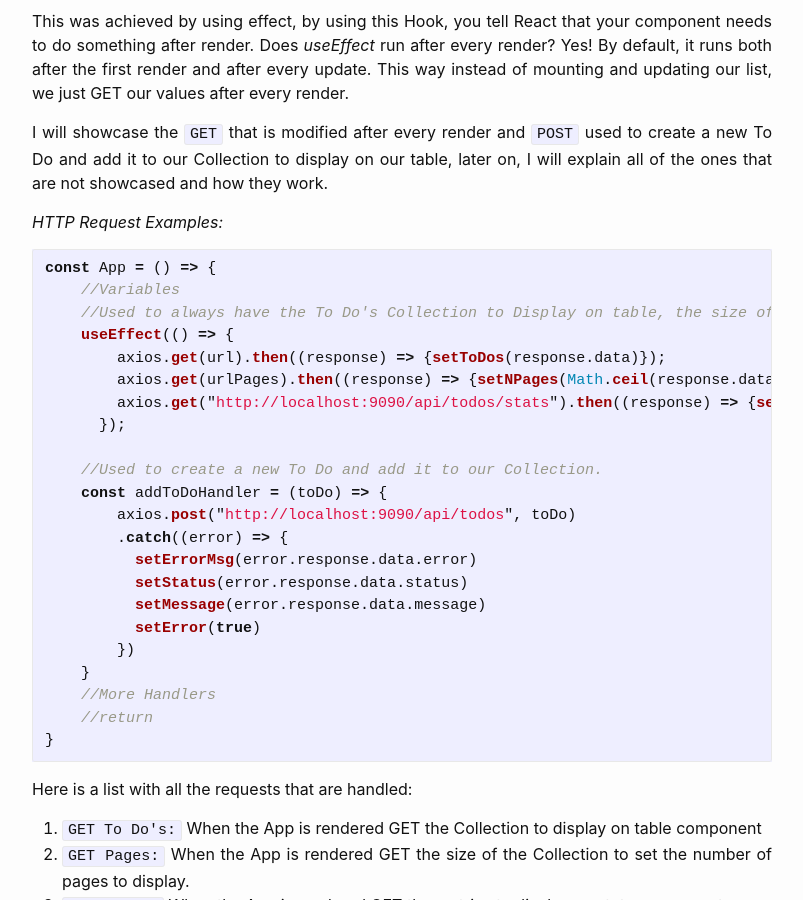
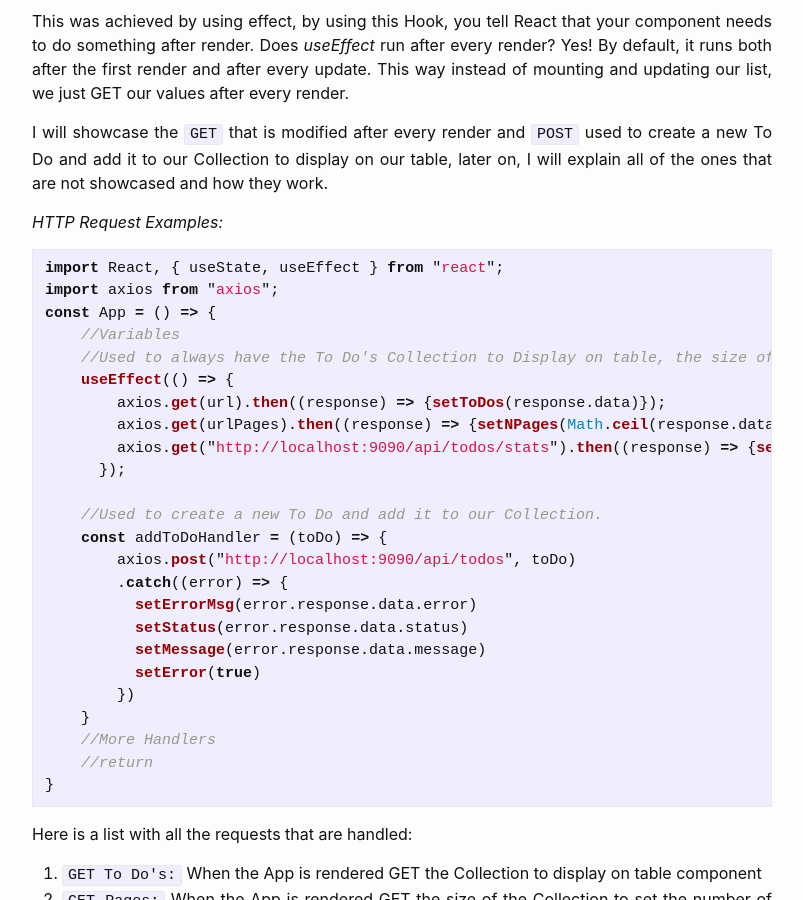
Before and after one commit to TheClerici/my-blog, a Jekyll site: the page built from blog-logs/_posts/2022-11-24-3rdTechLog.md, in a window 1280 px wide and 900 px high, scrolled down 13950 px. Shown: the whole window, without its empty margins (238-1041 px from the left). Built offline with Jekyll 4.4.1, drawn with Linux system fonts in a browser that asks for light colours.

Commit message:
highlith modif

````diff
--- a/blog-logs/_posts/2022-11-24-3rdTechLog.md
+++ b/blog-logs/_posts/2022-11-24-3rdTechLog.md
@@ -511,6 +511,8 @@ I will showcase the `GET` that is modified after every render and `POST` used to
 _HTTP Request Examples:_
 
 ```jsx
+import React, { useState, useEffect } from "react";
+import axios from "axios";
 const App = () => {
     //Variables
     //Used to always have the To Do's Collection to Display on table, the size of the list to get number of pages and the stats for metrics.
````
